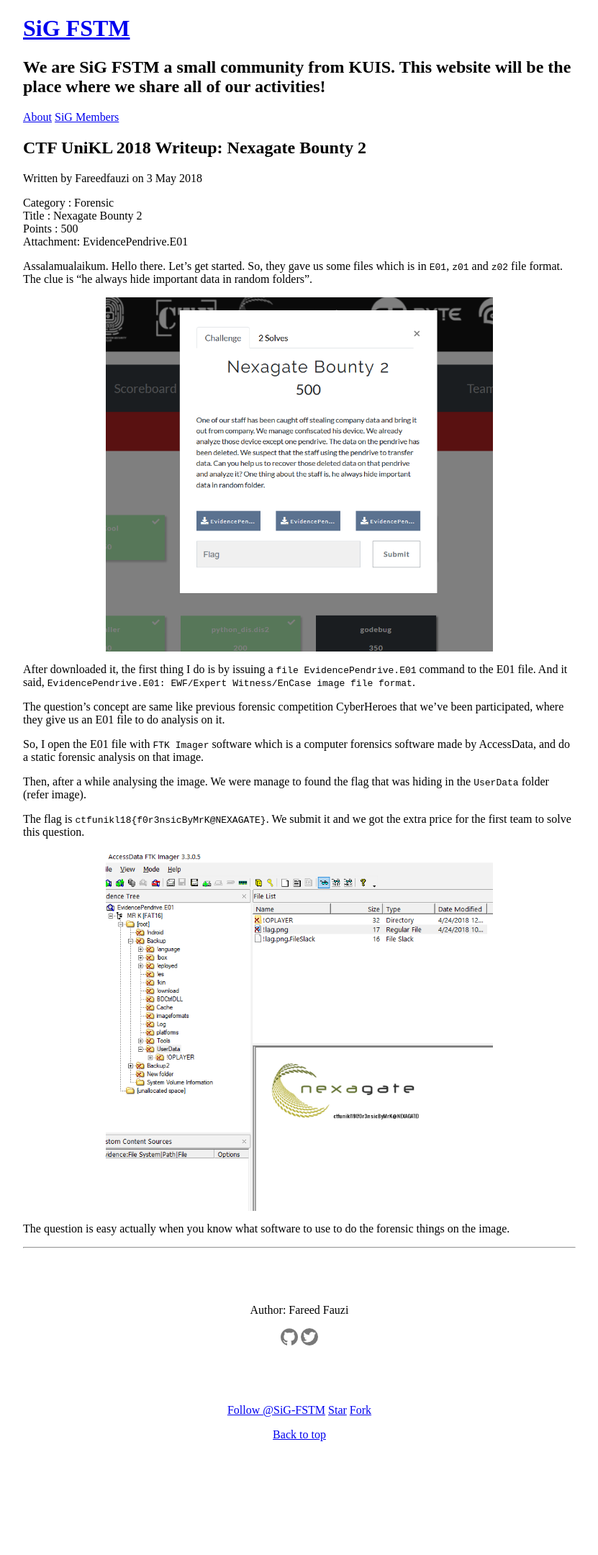
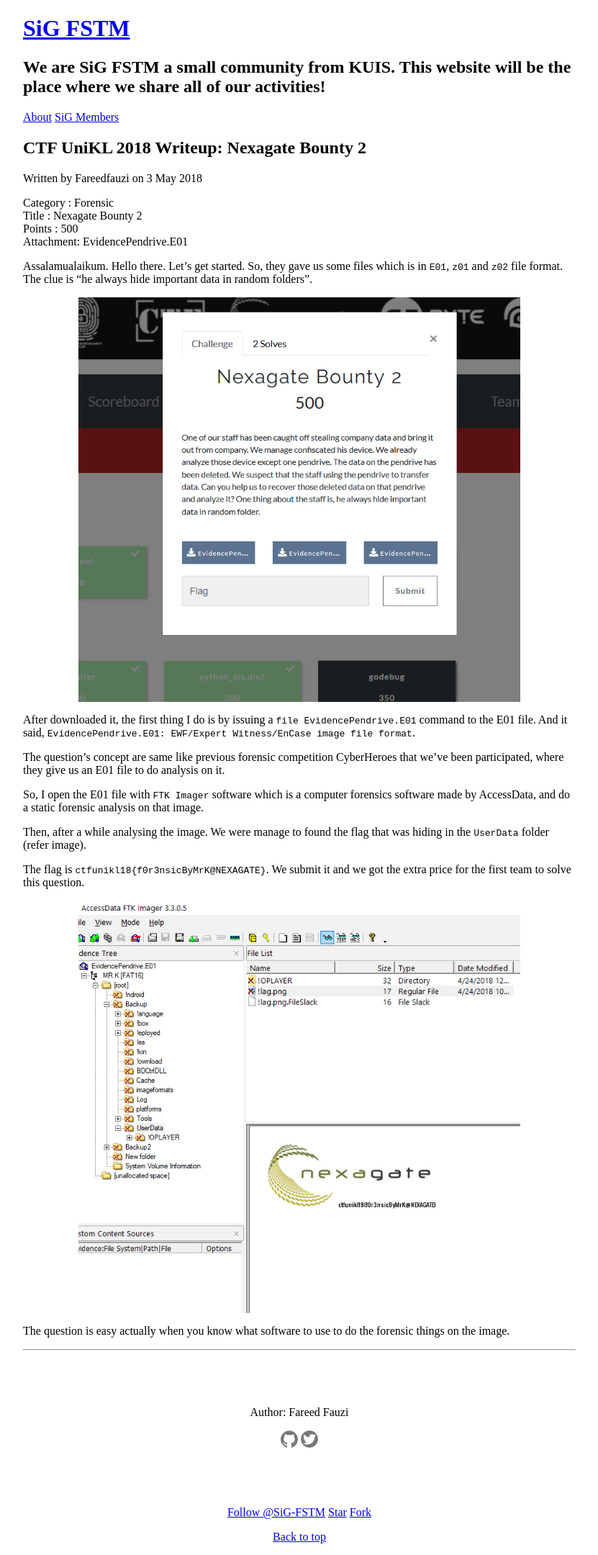
Before and after one commit to SiG-FSTM/sig-fstm.github.io, a Jekyll site: the page built from _posts/2018-05-03-ctf-unikl-18-writeup-nexagate-bounty-2.md, in a window 1280 px wide. Shown: the whole page at 72% size, without its empty margins (224-1055 px from the left). Built offline with Jekyll 4.4.1, drawn with Linux system fonts in a browser that asks for light colours; comment, search, counter and statistics services are not loaded; before the commit the page ends 2018 px from its top, so only the background shows below that.

Commit message:
Fix image on mobile
make image larger on mobile view

```diff
--- a/assets/css/style.scss
+++ b/assets/css/style.scss
@@ -51,7 +51,7 @@ pre {
 /* Images ----------------------------------------- */
 
 img {
-	width: 70%;
+	width: 100%;
 	margin: 0 auto;
 	display: block;
 }
@@ -68,7 +68,11 @@ img {
 
 /* Larger than desktop */
 
-@media (min-width: 1000px) {}
+@media (min-width: 1000px) {
+	img{
+		width: 80%;
+	}
+}
 
 /* Larger than Desktop HD */
 
```
